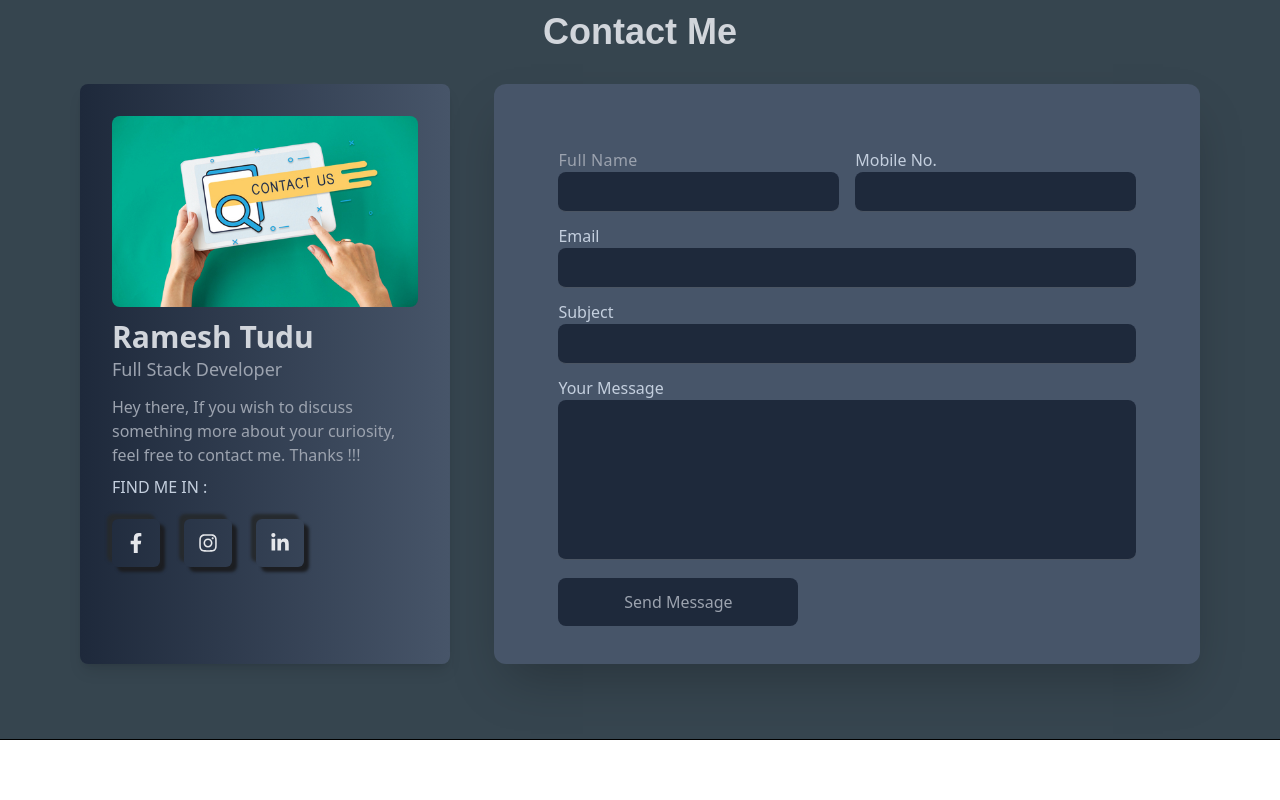
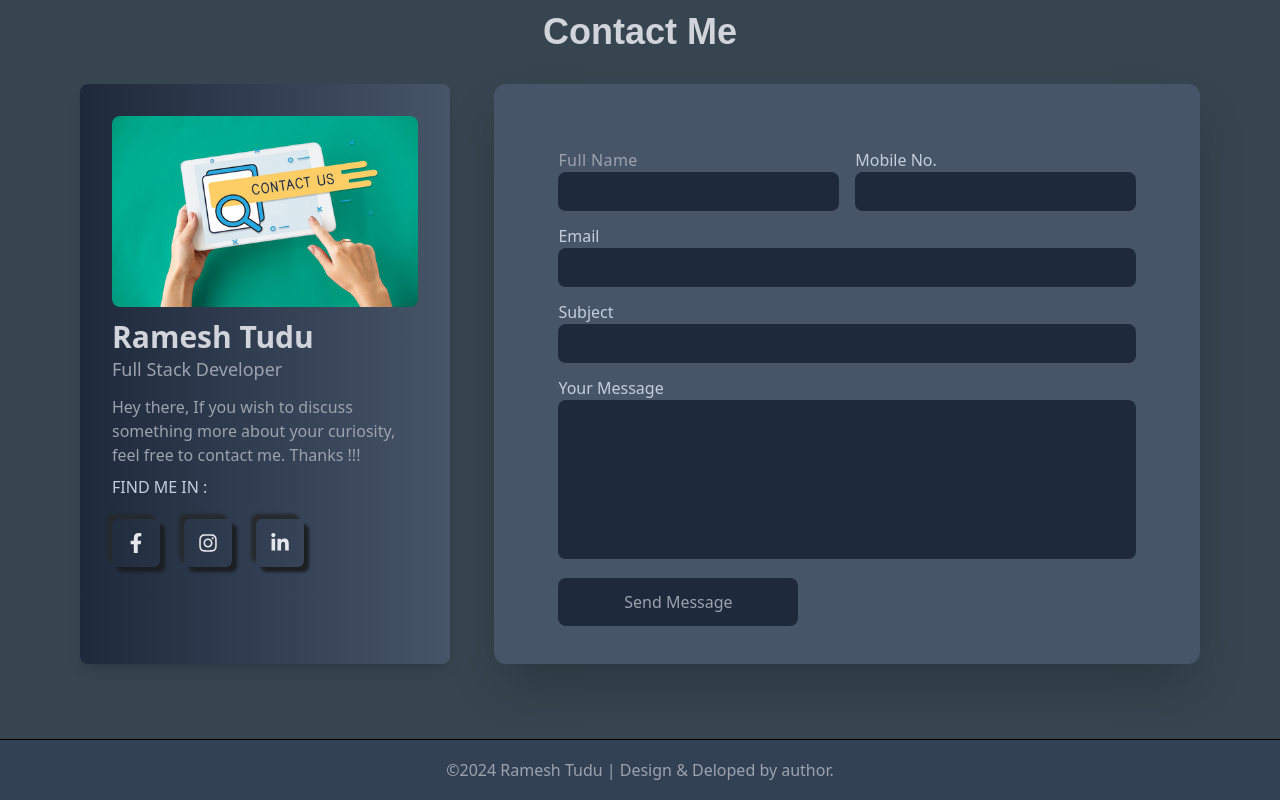
Before and after one commit to ramesh213/myweb, a React (Vite) app: page / in a window 1280 px wide. Shown: the part 2963-3763 px from the top of the page. Before the commit the page ends 3703 px from the top, so only its background shows below. Built offline with nearby package versions, Linux system fonts and the light colour scheme.

Commit message:
added footer

```diff
--- a/src/App.jsx
+++ b/src/App.jsx
@@ -5,6 +5,7 @@ import Feature from "./components/features/Feature";
 import Projects from './components/projects/Projects'
 import Resume from "./components/resume/Resume";
 import Contact from "./components/contact/Contact";
+import Footer from "./components/footer/Footer";
 
 function App() {
   return (
@@ -16,6 +17,7 @@ function App() {
         <Projects/>
         <Resume/>
         <Contact/>
+        <Footer/>
       </div>
     </div>
   );
--- a/src/components/contact/Contact.jsx
+++ b/src/components/contact/Contact.jsx
@@ -34,7 +34,7 @@ const Contact = () => {
     } else if (message === "") {
       setErrorMsg("Please write some message !!!");
     } else {
-      setSuccess("Message sent successfully !");
+      setSuccess(`Thank You ${userName} for messaging, Admin will get back to you!`);
       setUserName("");
       SetMobile("");
       setEmail("");
@@ -51,7 +51,7 @@ const Contact = () => {
     if(success) {
       const timer  = setTimeout(() => {
         setSuccess('');
-      },3000);
+      },5000);
       return () => clearTimeout(timer);
     }
   }, [success]);
--- /dev/null
+++ b/src/components/footer/Footer.jsx
@@ -0,0 +1,11 @@
+import React from 'react'
+
+const Footer = () => {
+  return (
+    <div className=' w-full h-[60px] flex items-center justify-center text-md bg-slate-700 '>
+      <p className='text-gray-400 mx-auto'>&copy;2024 Ramesh Tudu | Design & Deloped by author.</p>
+    </div>
+  )
+}
+
+export default Footer
```
